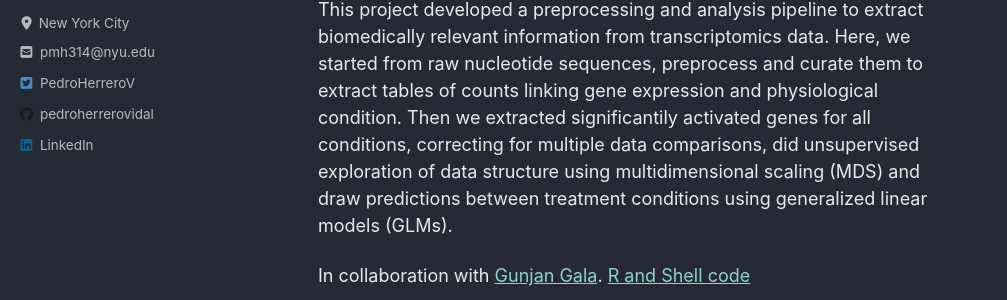
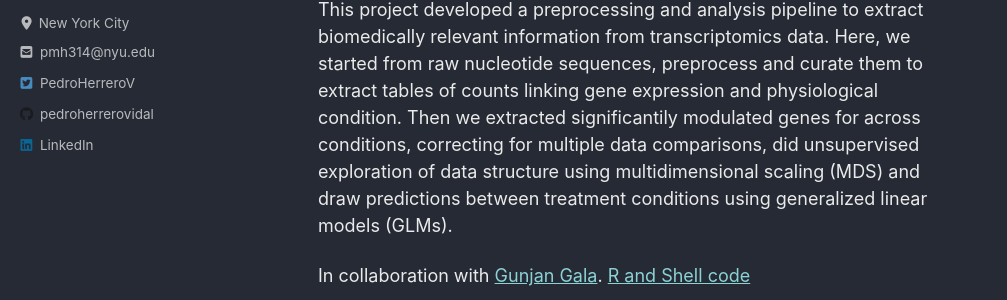
Before and after one commit to pedroherrerovidal/pedroherrerovidal.github.io, a Jekyll site: the page built from _pages/projects.md, in a window 1280 px wide and 900 px high, scrolled down 1278 px. Shown: the part 261-561 px from the top of the window, without its empty margins (0-1007 px from the left). Built offline with Jekyll 4.4.1, drawn with Linux system fonts in a browser that asks for light colours; cached includes are drawn as plain includes; nearby versions of some CDN libraries.

Commit message:
Update projects.md

```diff
--- a/_pages/projects.md
+++ b/_pages/projects.md
@@ -21,7 +21,7 @@ This project compiles  a collection of methods in computational neuroscience to
 [![](../assets/images/compNS.jpg)](https://github.com/pedroherrerovidal/ComputationalNeuroscience)
 
 # Sequencing data processing, analysis and visualization for biomedical research
-This project developed a preprocessing and analysis pipeline to extract biomedically relevant information from transcriptomics data. Here, we started from raw nucleotide sequences, preprocess and curate them to extract tables of counts linking gene expression and physiological condition. Then we extracted significantily activated genes for all conditions, correcting for multiple data comparisons, did unsupervised exploration of data structure using multidimensional scaling (MDS) and draw predictions between treatment conditions using generalized linear models (GLMs).
+This project developed a preprocessing and analysis pipeline to extract biomedically relevant information from transcriptomics data. Here, we started from raw nucleotide sequences, preprocess and curate them to extract tables of counts linking gene expression and physiological condition. Then we extracted significantily modulated genes for across conditions, correcting for multiple data comparisons, did unsupervised exploration of data structure using multidimensional scaling (MDS) and draw predictions between treatment conditions using generalized linear models (GLMs).
 
 In collaboration with [Gunjan Gala](https://github.com/gunjangala). [R and Shell code](https://github.com/pedroherrerovidal/GeneTranscriptomicDataAnalysis)
 
```
